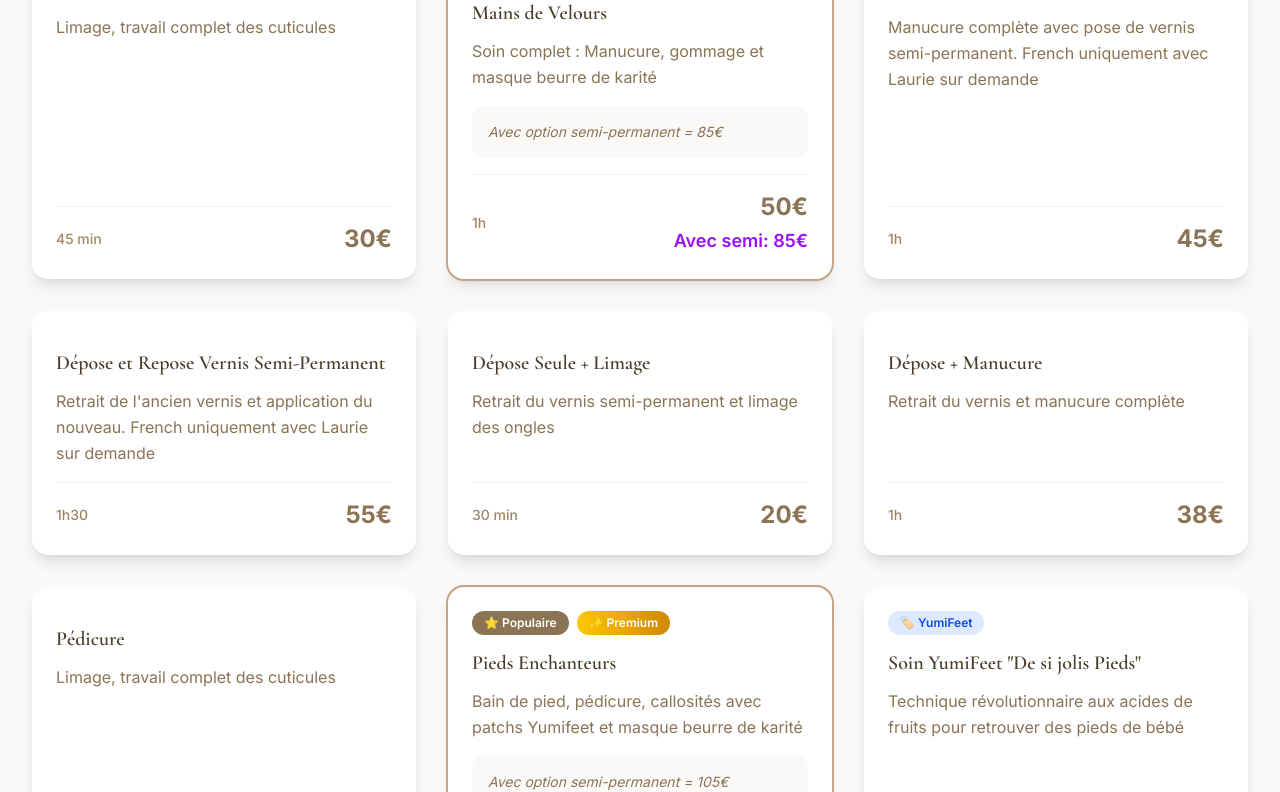
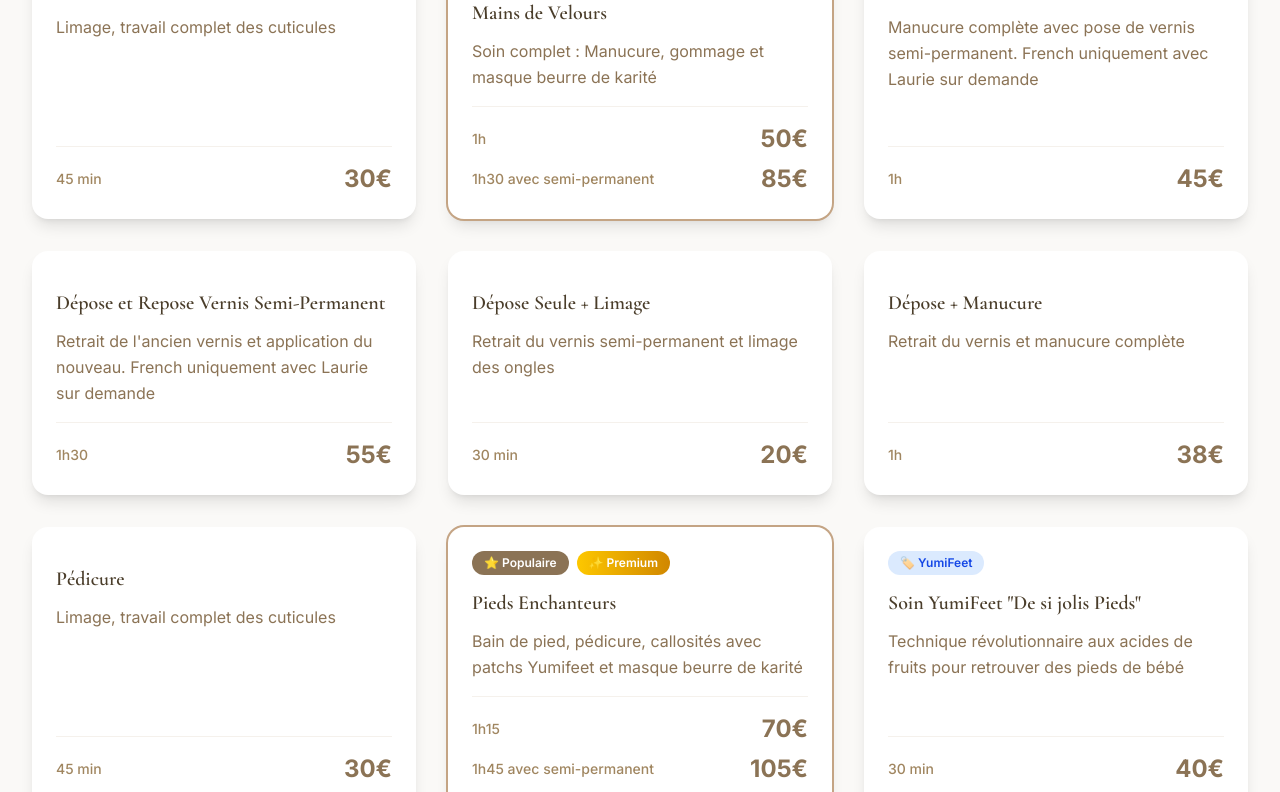
Before and after one commit to flowxt/serenityspa, a Next.js app: page /esthetique in a window 1280 px wide. Shown: the part 680-1472 px from the top of the page. Built offline with nearby package versions, Linux system fonts and the light colour scheme.

Commit message:
modif carte

```diff
--- a/src/app/esthetique/page.js
+++ b/src/app/esthetique/page.js
@@ -25,10 +25,11 @@ export default function Esthetique() {
         name: "Mains de Velours",
         duration: "1h",
         price: "50€",
+        durationWithSemiPermanent: "1h30 avec semi-permanent",
         priceWithSemiPermanent: "85€",
         description:
           "Soin complet : Manucure, gommage et masque beurre de karité",
-        details: "Avec option semi-permanent = 85€",
+        details: "",
         category: "mains",
         type: "premium",
         featured: true,
@@ -88,10 +89,11 @@ export default function Esthetique() {
         name: "Pieds Enchanteurs",
         duration: "1h15",
         price: "70€",
+        durationWithSemiPermanent: "1h45 avec semi-permanent",
         priceWithSemiPermanent: "105€",
         description:
           "Bain de pied, pédicure, callosités avec patchs Yumifeet et masque beurre de karité",
-        details: "Avec option semi-permanent = 105€",
+        details: "",
         category: "pieds",
         type: "premium",
         featured: true,
@@ -688,20 +690,26 @@ export default function Esthetique() {
 
                   {/* Footer avec prix et durée - toujours en bas */}
                   <div className="mt-auto pt-4 border-t border-nude-100">
-                    <div className="flex justify-between items-center">
-                      <div className="text-nude-500 text-sm font-medium">
-                        {soin.duration}
-                      </div>
-                      <div className="text-right">
+                    <div className="space-y-2">
+                      <div className="flex justify-between items-center">
+                        <div className="text-nude-500 text-sm font-medium">
+                          {soin.duration}
+                        </div>
                         <div className="text-2xl font-bold text-nude-600">
                           {soin.price}
                         </div>
-                        {soin.priceWithSemiPermanent && (
-                          <div className="text-lg font-semibold text-purple-600 mt-1">
-                            Avec semi: {soin.priceWithSemiPermanent}
+                      </div>
+                      {soin.durationWithSemiPermanent &&
+                        soin.priceWithSemiPermanent && (
+                          <div className="flex justify-between items-center">
+                            <div className="text-nude-500 text-sm font-medium">
+                              {soin.durationWithSemiPermanent}
+                            </div>
+                            <div className="text-2xl font-bold text-nude-600">
+                              {soin.priceWithSemiPermanent}
+                            </div>
                           </div>
                         )}
-                      </div>
                     </div>
                   </div>
                 </div>
```
